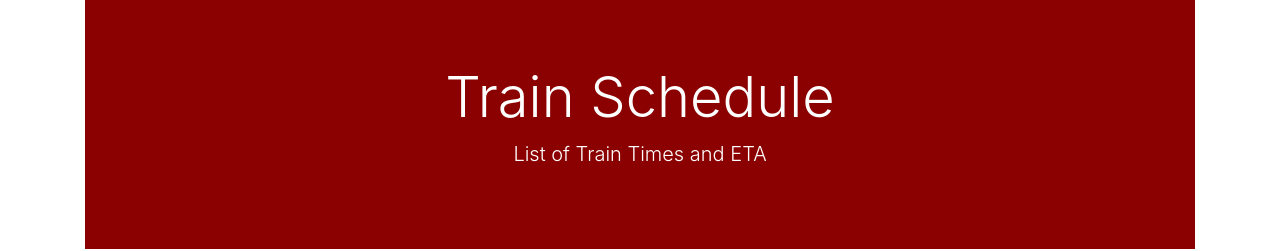
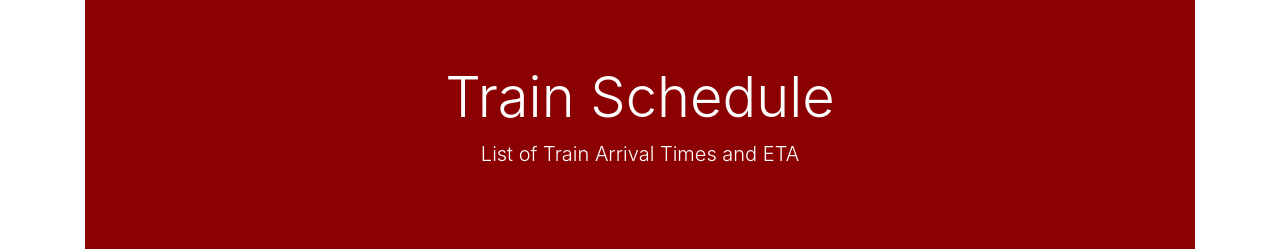
Before and after one commit to ErminaJoseph/Train-Activity, a plain HTML site: page index.html in a window 1280 px wide. Shown: the top 251 px of the page. Drawn offline with nearby package versions, Linux system fonts and the light colour scheme; no server answers.

Commit message:
updated wording in header

```diff
--- a/index.html
+++ b/index.html
@@ -34,7 +34,7 @@
         <div class="jumbotron jumbotron-fluid">
             <div class="container" id="jumbo-heading">
                 <h1 class="display-4">Train Schedule</h1>
-                <p class="lead">List of Train Times and ETA</p>
+                <p class="lead">List of Train Arrival Times and ETA</p>
             </div>
         </div>
 
```
